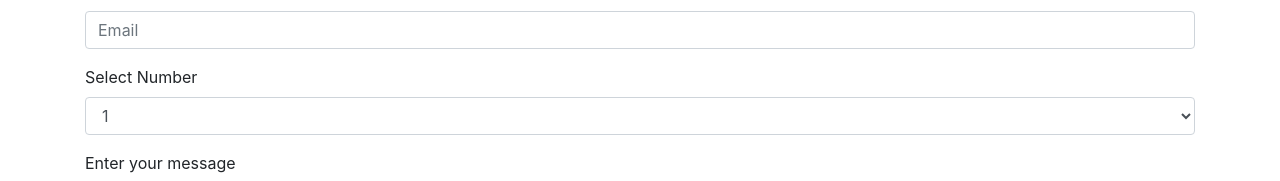
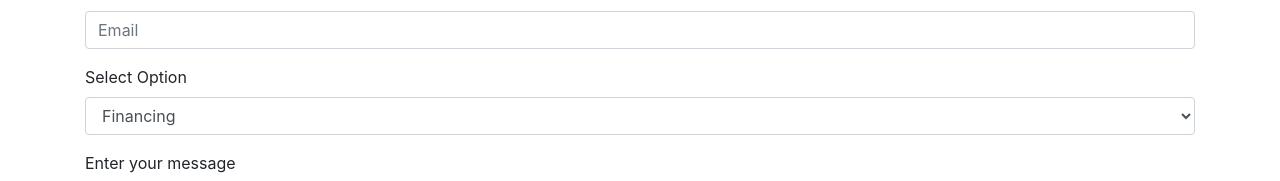
Before and after one commit to afanasev-anton/Photo_profile, an Angular app: page /app-contact-page in a window 1280 px wide. Shown: the part 267-448 px from the top of the page. Built offline with nearby package versions, Linux system fonts and the light colour scheme.

Commit message:
fixed and changed the contact

```diff
--- a/src/app/contact-page/contact-page.component.html
+++ b/src/app/contact-page/contact-page.component.html
@@ -1,29 +1,29 @@
 <navbar></navbar>
 <div class="container mt-5">
 
-<form>
+<form [formGroup]="info">
 <h1>Contact Us</h1>
 <div class="form-group">
 <label for="Name">Full Name</label>
-<input type="name" class="form-control" id="Name" placeholder="Name">
+<input type="name" class="form-control" id="Name" placeholder="Name" formControlName="fullName">
 </div>
 <div class="form-group">
 <label for="Email1">Email</label>
-<input type="email" class="form-control" id="Email1" placeholder="Email">
+<input type="email" class="form-control" id="Email1" placeholder="Email" formControlName="email">
 </div>
 <div class="form-group">
-<label for="Inputselect">Select Number</label>
+<label for="Inputselect">Select Option</label>
 <select class="form-control" >
-<option>1</option>
-<option>2</option>
-<option>3</option>
+<option>Financing</option>
+<option>Photoshoot</option>
+<option>Gallery Photoshoot</option>
 </select>
 </div>
 <div class="form-group">
 
 <label for=" Email1msg">Enter your message</label>
 
-<textarea class="form-control" rows="5"></textarea>
+<textarea class="form-control" rows="5" formControlName="message"></textarea>
 
 </div>
 
--- a/src/app/contact-page/contact-page.component.ts
+++ b/src/app/contact-page/contact-page.component.ts
@@ -1,4 +1,5 @@
 import { Component, OnInit } from '@angular/core';
+import {FormControl, FormGroup} from '@angular/forms';
 
 @Component({
   selector: 'app-contact-page',
@@ -7,6 +8,12 @@ import { Component, OnInit } from '@angular/core';
 })
 export class ContactPageComponent implements OnInit {
 
+info = new FormGroup({
+  fullName: new FormControl(''),
+  options: new FormControl(''),
+  email: new FormControl(''),
+  message: new FormControl('')
+});
   constructor() { }
 
   ngOnInit(): void {
```
